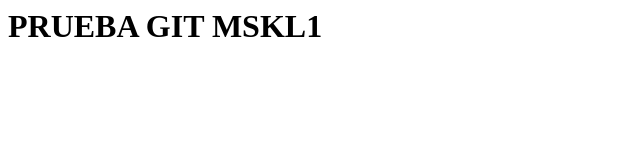
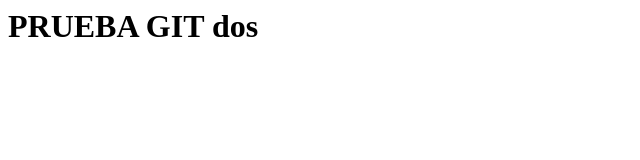
Before and after one commit to FelipeOlea32/prueba1, a plain HTML site: page index.html in a window 1280 px wide. Shown: the whole page, without its empty margins (0-640 px from the left). Drawn offline with Linux system fonts and the light colour scheme.

Commit message:
se modifica archivo 2

```diff
--- a/index.html
+++ b/index.html
@@ -3,6 +3,6 @@
 
 	</head>
 	<body>
-		<h1>PRUEBA GIT MSKL1</h1>
+		<h1>PRUEBA GIT dos</h1>
 	</body>
 </html>
```
